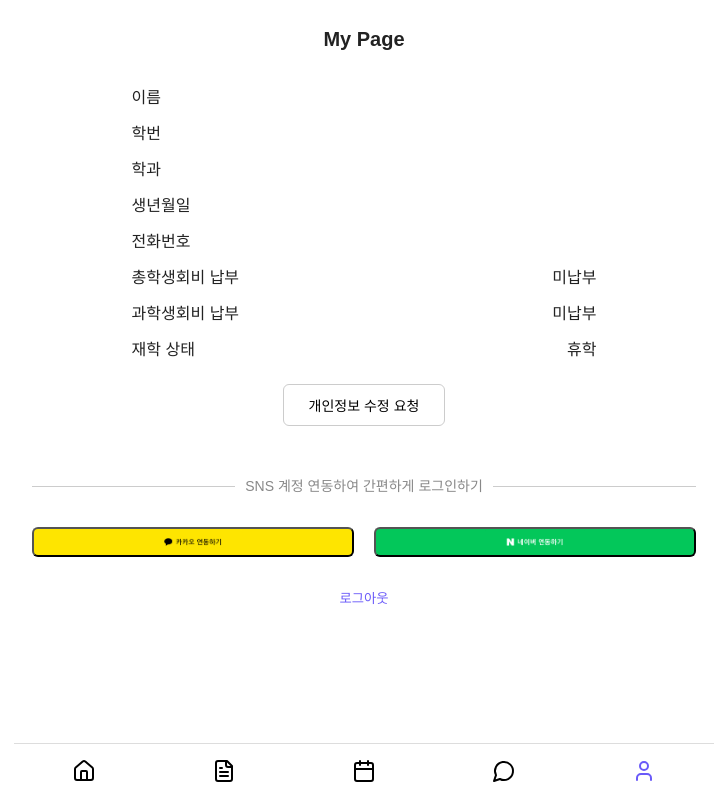
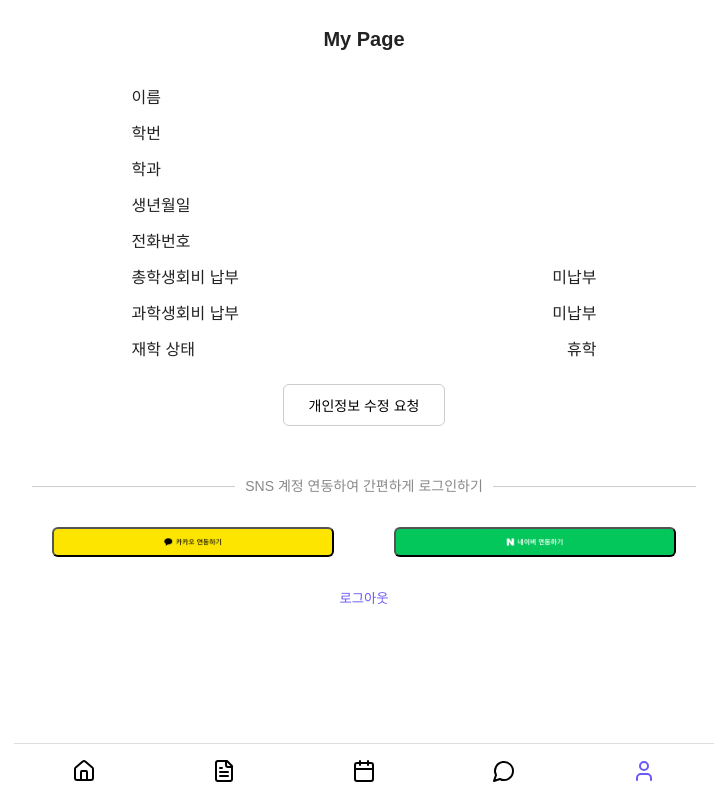
Before and after one commit to DKU-SCHOOPY/SCHOOPY-FE, a React (Create React App) app: page /mypage in a window 1280 px wide. Shown: the whole page, without its empty margins (276-1003 px from the left). Built offline with nearby package versions, Linux system fonts and the light colour scheme; no server answers; sample sign-in values are in the browser's storage.

Commit message:
margin수정

```diff
--- a/src/pages/Mypage.css
+++ b/src/pages/Mypage.css
@@ -89,8 +89,8 @@
   text-decoration: none;
   box-sizing: border-box;
   border-radius: 6px;
-  padding-left: 20px;
-  padding-right: 20px;
+  margin-left: 20px;
+  margin-right: 20px;
 }
 
 .kakaolink {
```
